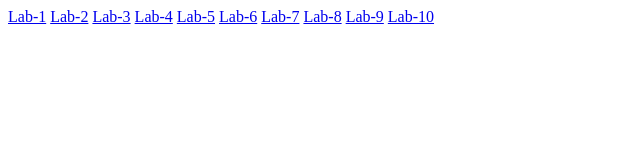
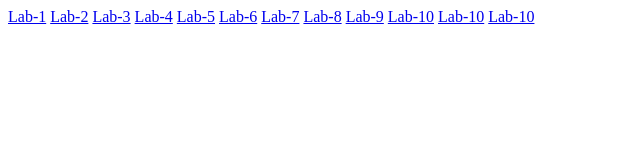
Before and after one commit to 20IT032/WEB-TECH, a plain HTML site: page index.html in a window 1280 px wide. Shown: the whole page, without its empty margins (0-640 px from the left). Drawn offline with Linux system fonts and the light colour scheme.

Commit message:
Update index.html

```diff
--- a/index.html
+++ b/index.html
@@ -8,3 +8,5 @@
 <a href="./Lab-8/index.html">Lab-8</a>
 <a href="./Lab-9/index.html">Lab-9</a>
 <a href="./Lab-10/index.html">Lab-10</a>
+<a href="./Lab-11/index.html">Lab-10</a>
+<a href="./Lab-12/index.html">Lab-10</a>
```
